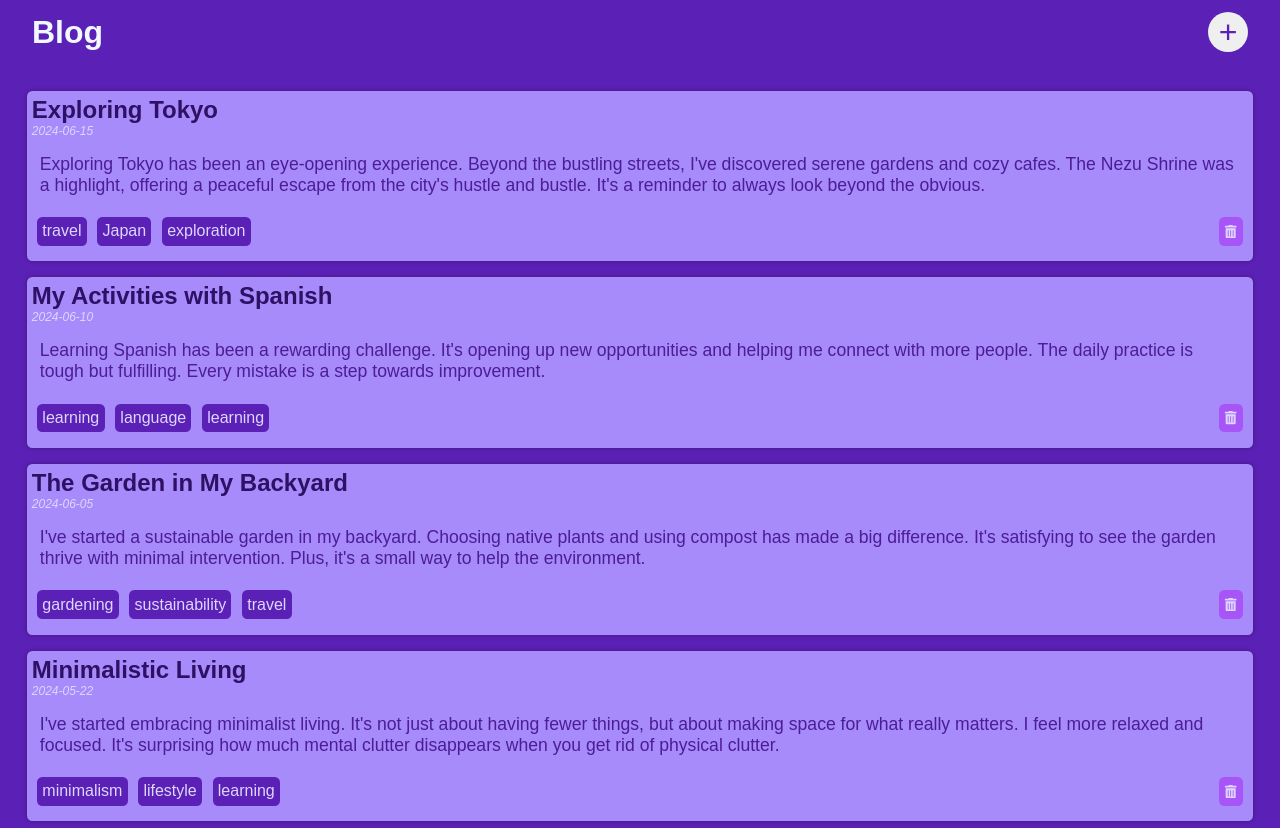
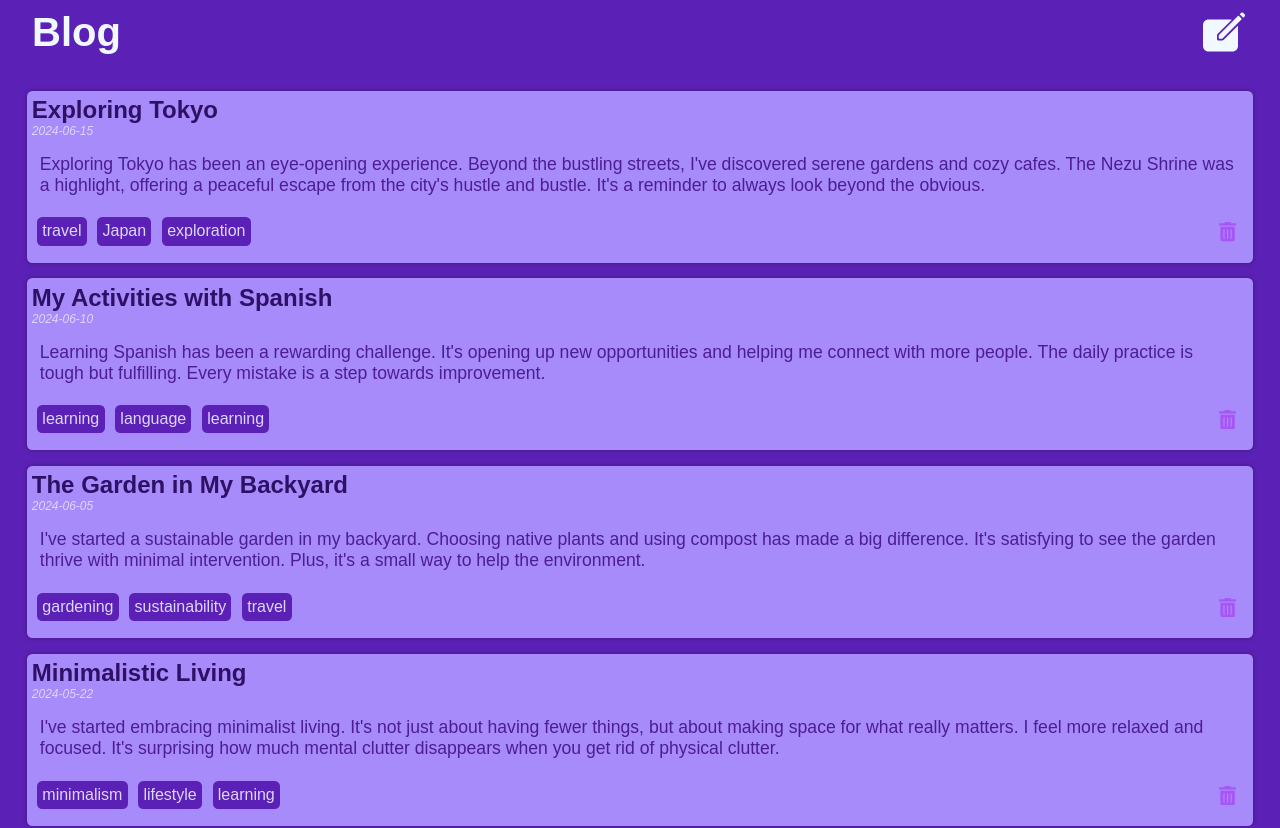
Before and after one commit to Dasajton/react-blog-challenge, a React (Vite) app: page / in a window 1280 px wide. Shown: the top 828 px of the page. Built offline with nearby package versions, Linux system fonts and the light colour scheme.

Commit message:
btns update

```diff
--- a/src/components/BlogEntries/BlogEntries.scss
+++ b/src/components/BlogEntries/BlogEntries.scss
@@ -47,8 +47,9 @@
         cursor: pointer;
       }
       .btnDeleteBlog {
-        background-color: #a855f7;
-        color: #ddd6fe;
+        background-color: transparent;
+        font-size: 1.2rem;
+        color: #a855f7;
         padding: 0.33rem;
         border: none;
         border-radius: 0.33rem;
@@ -58,7 +59,7 @@
         display: flex;
         justify-content: center;
         align-items: center;
-        transition: 0.33s ease;
+        transition: all 0.33s ease;
 
         &:hover {
           scale: 1.1;
--- a/src/components/ModalCreateBlog/BtnModalCreateBlog.scss
+++ b/src/components/ModalCreateBlog/BtnModalCreateBlog.scss
@@ -1,19 +1,15 @@
 .btnCreateBlog {
-  width: 2.5rem;
-  height: 2.5rem;
+  width: 3rem;
+  height: 3rem;
+  font-size: 3rem;
+  color: #f0f9ff;
+  background-color: transparent;
   border: none;
-  border-radius: 50%;
-  font-size: 2rem;
-  color: #5b21b6;
-  display: flex;
-  justify-content: center;
-  align-items: center;
   cursor: pointer;
-  transition: all 0.33s ease-in-out;
+  transition: all 0.3s ease-in-out;
 
   &:hover {
-    background-color: #f0f9ff;
-    color: #5b21b6;
+    color: #a855f7;
     scale: 1.1;
   }
 }
--- a/src/components/ModalCreateBlog/BtnModalCreateBlog.tsx
+++ b/src/components/ModalCreateBlog/BtnModalCreateBlog.tsx
@@ -1,4 +1,5 @@
 import "./BtnModalCreateBlog.scss";
+import { IoIosCreate } from "react-icons/io";
 import { useBlogContext } from "../../BlogContext";
 
 export default function ModalCreateBlog() {
@@ -10,7 +11,7 @@ export default function ModalCreateBlog() {
 
   return (
     <button className="btnCreateBlog" onClick={() => handleCreateBlog()}>
-      +
+      <IoIosCreate className="btnCreateIcon" />
     </button>
   );
 }
--- a/src/components/ModalCreateBlog/ModalCreateBlog.scss
+++ b/src/components/ModalCreateBlog/ModalCreateBlog.scss
@@ -17,6 +17,8 @@
     background-color: #5b21b6;
     border-radius: 0.33rem;
     width: 25rem;
+    // height: 80dvh;
+
     .modalHeader {
       display: flex;
       align-items: center;
--- a/src/index.scss
+++ b/src/index.scss
@@ -11,5 +11,5 @@ body {
 }
 
 h1 {
-  font-size: 2rem;
+  font-size: 2.5rem;
 }
```
